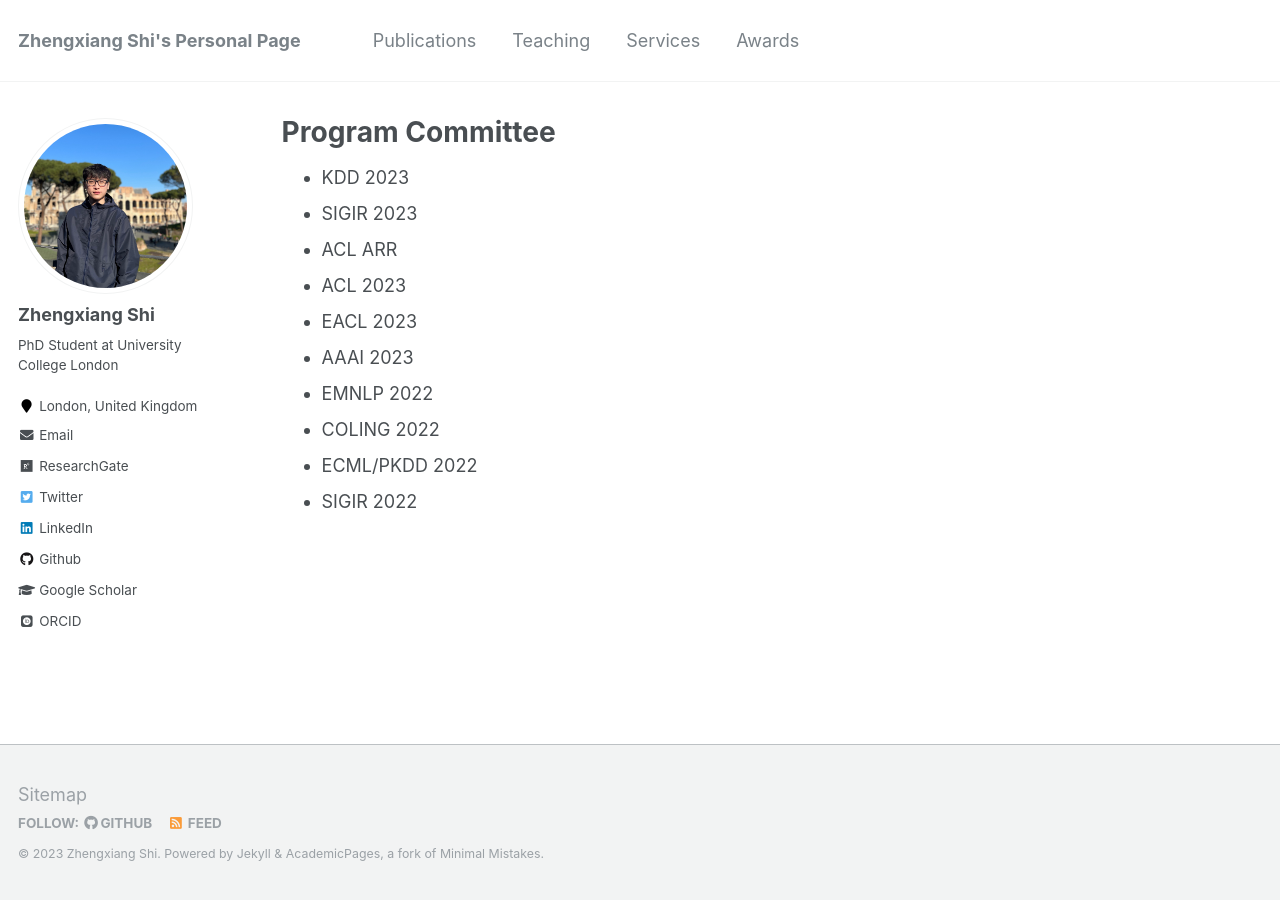
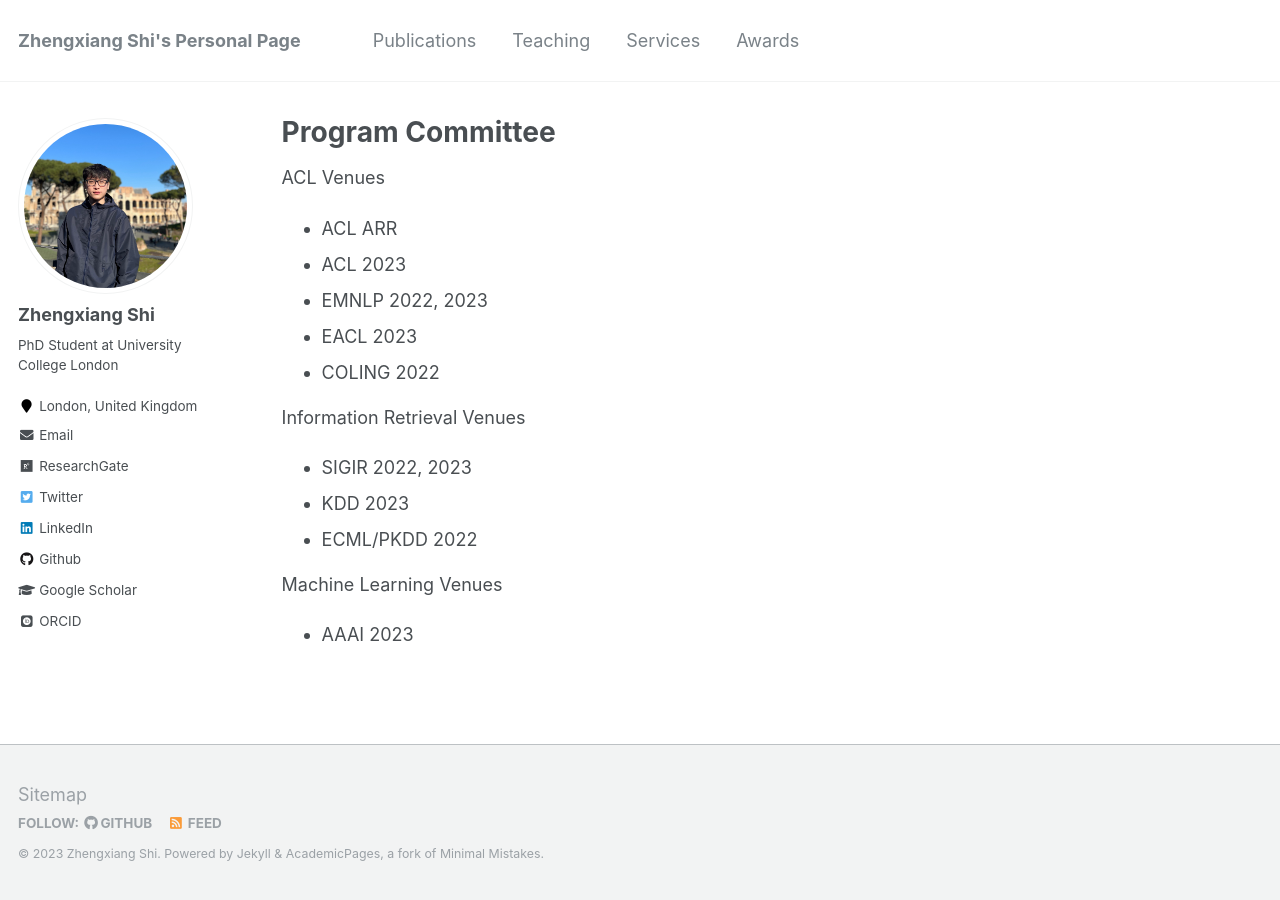
Before and after one commit to ZhengxiangShi/zhengxiangshi.github.io, a Jekyll site: the page built from _pages/services.md, in a window 1280 px wide. Built offline with Jekyll 4.4.1, drawn with Linux system fonts in a browser that asks for light colours; some web fonts are replaced.

Commit message:
update services

```diff
--- a/_pages/services.md
+++ b/_pages/services.md
@@ -5,13 +5,17 @@ permalink: /services/
 author_profile: true
 ---
 
-- KDD 2023
-- SIGIR 2023
+ACL Venues
 - ACL ARR
 - ACL 2023
+- EMNLP 2022, 2023
 - EACL 2023
+- COLING 2022
+
+Information Retrieval Venues
+- SIGIR 2022, 2023
+- KDD 2023
+- ECML/PKDD 2022
+
+Machine Learning Venues
 - AAAI 2023
-- EMNLP 2022
-- COLING 2022
-- ECML/PKDD 2022
-- SIGIR 2022
```
